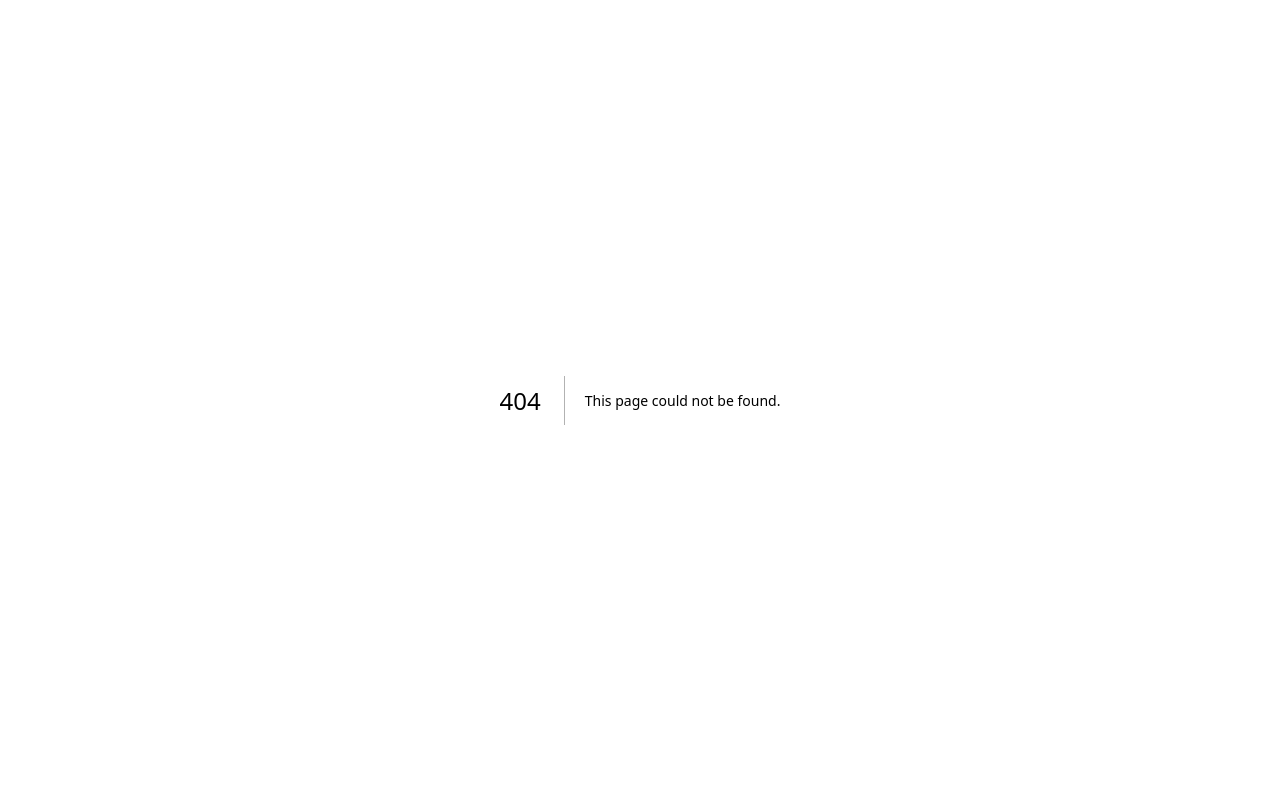
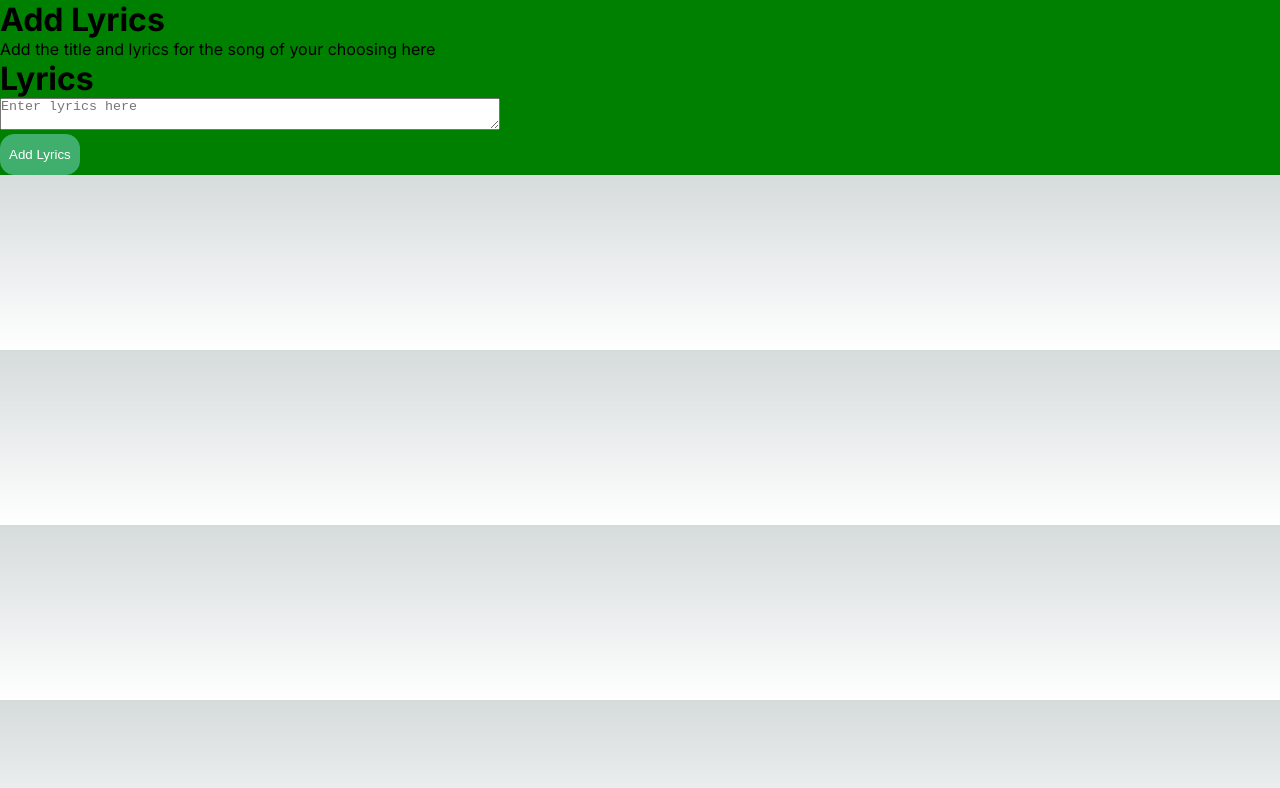
Before and after one commit to cookcb/lyric-slides-generator, a Next.js app: page /add in a window 1280 px wide. Before the commit this address had no page. Shown: the top 788 px of the page. Built offline with nearby package versions, Linux system fonts and the light colour scheme.

Commit message:
Working on routing

```diff
--- /dev/null
+++ b/app/add/page.module.css
@@ -0,0 +1,3 @@
+.backgroundDefault {
+    background-color: green;
+}
--- /dev/null
+++ b/app/add/page.tsx
@@ -0,0 +1,27 @@
+'use client';
+
+import Button from "@/stories/components/Button/Button";
+import Textarea from "@/stories/components/Textarea/Textarea";
+
+import styles from './page.module.css';
+
+export default function Add() {
+    const handleSubmit = () => {
+        alert('Clicked Button')
+    }
+
+    return (
+        <div className={styles.backgroundDefault}>
+            <h1>Add Lyrics</h1>
+            <p>Add the title and lyrics for the song of your choosing here</p>
+            <Textarea
+                label="Lyrics"
+                value=""
+                placeholder="Enter lyrics here" />
+            <Button
+                label="Add Lyrics"
+                variant="success"
+                onClick={handleSubmit} />
+        </div>
+    )
+}
--- a/package.json
+++ b/package.json
@@ -8,7 +8,8 @@
     "start": "next start",
     "lint": "next lint",
     "storybook": "storybook dev -p 6006",
-    "build-storybook": "storybook build"
+    "build-storybook": "storybook build",
+    "style-dictionary": "style-dictionary build"
   },
   "dependencies": {
     "@types/node": "20.4.8",
@@ -31,6 +32,7 @@
     "@storybook/react": "^7.2.3",
     "@storybook/testing-library": "^0.2.0",
     "eslint-plugin-storybook": "^0.6.13",
-    "storybook": "^7.2.3"
+    "storybook": "^7.2.3",
+    "style-dictionary": "^3.8.0"
   }
 }
--- a/stories/components/Button/Button.css
+++ b/stories/components/Button/Button.css
@@ -9,18 +9,18 @@
 
 .button-variant-default {
     background-color: #FFFFFF;
-    border: 1px solid #000000;
+    border: 1px solid var(--color-general);
     color: #000000;
 }
 
 .button-variant-success {
-    background-color: #40ae6c;
+    background-color: var(--color-success);
     color: #FFFFFF;
-    border: 1px solid #40ae6c;
+    border: 1px solid var(--color-success);
 }
 
 .button-variant-danger {
-    background-color: #c61209;
+    background-color: var(--color-danger);
     color: #FFFFFF;
-    border: 1px solid #c61209;
+    border: 1px solid var(--color-danger);
 }
--- /dev/null
+++ b/stories/components/Textarea/Textarea.css
@@ -0,0 +1,3 @@
+.textarea-base {
+    min-width: 500px;
+}
--- a/stories/components/Textarea/Textarea.tsx
+++ b/stories/components/Textarea/Textarea.tsx
@@ -1,4 +1,5 @@
 import React from 'react';
+import './Textarea.css'
 
 interface TextareaProps {
     label: string;
@@ -14,7 +15,10 @@ export default function TextareaEditor({
     return (
         <div>
             <h1>{label}</h1>
-            <textarea placeholder={placeholder} value={value}></textarea>
+            <textarea
+                className="textarea-base"
+                placeholder={placeholder}
+                value={value}></textarea>
         </div>
     )
 
--- /dev/null
+++ b/styles/variables.css
@@ -0,0 +1,11 @@
+/**
+ * Do not edit directly
+ * Generated on Tue, 22 Aug 2023 03:32:26 GMT
+ */
+
+:root {
+  --color-success: #40ae6c;
+  --color-danger: #c61209;
+  --color-general: #000000;
+  --color-alternate: #ffffff;
+}
--- /dev/null
+++ b/tokens/color/color.json
@@ -0,0 +1,8 @@
+{
+    "color": {
+        "success": { "value": "40ae6c" },
+        "danger": { "value":  "c61209" },
+        "general": { "value": "000000" },
+        "alternate": { "value": "FFFFFF" }
+    }
+}
```
Also changed, not shown: config.json (added, +13 -0 lines), stories/components/Button/Button.tsx (+1 -0 lines), 1 other file (tests, documents, lock files or other folders).
